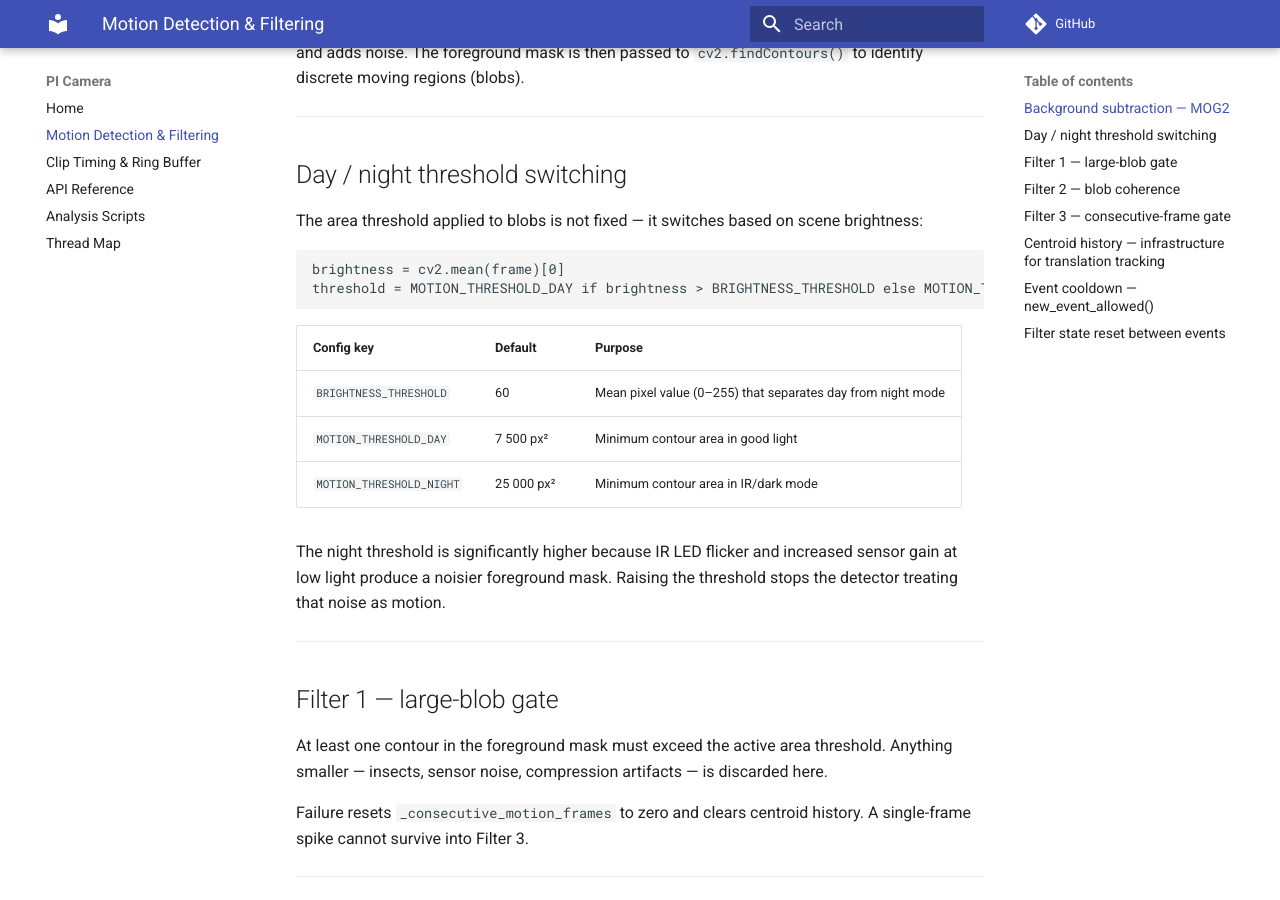
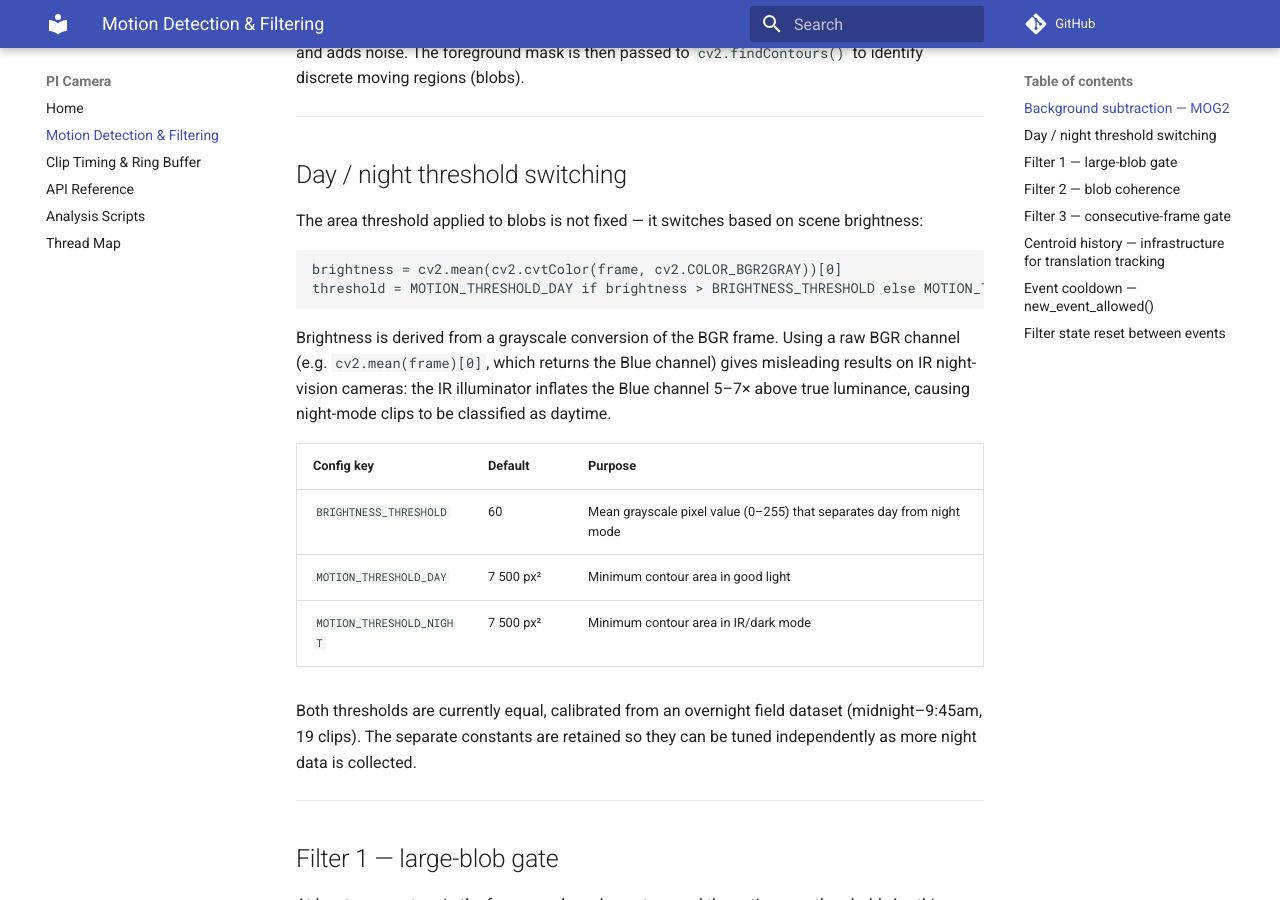
Before and after one commit to GeoffVanHornTest/Pi_Camera-1, an MkDocs documentation site: the page built from 04-docs/detection.md, in a window 1280 px wide and 900 px high, scrolled down 527 px. Built offline with MkDocs 1.6.1 and Material for MkDocs 9.7.7, drawn with Linux system fonts in a browser that asks for light colours; comment, search, counter and statistics services are not loaded.

Commit message:
docs: update documentation for feature/night-detection branch
- CHANGELOG: add entries for #60 (grayscale brightness), #19 (night
  threshold recalibration), #93 (persistent event log), and
  analyze_brightness_channels.py
- PROGRESS: branch, test count 76→85, remove closed #60/#19, add
  event_log.py and 05-logs/ to project structure
- detection.md: fix code snippet (cv2.mean BGR→grayscale) and table
  (MOTION_THRESHOLD_NIGHT 25000→7500); explain IR Blue channel inflation
- analysis.md: add analyze_brightness_channels entry
- api.md: add event_log module reference

Co-Authored-By: Claude Sonnet 4.6 <noreply@anthropic.com>

````diff
--- a/04-docs/detection.md
+++ b/04-docs/detection.md
@@ -22,17 +22,19 @@ Shadow detection is disabled — on an IR night-vision camera the shadow respons
 The area threshold applied to blobs is not fixed — it switches based on scene brightness:
 
 ```python
-brightness = cv2.mean(frame)[0]
+brightness = cv2.mean(cv2.cvtColor(frame, cv2.COLOR_BGR2GRAY))[0]
 threshold = MOTION_THRESHOLD_DAY if brightness > BRIGHTNESS_THRESHOLD else MOTION_THRESHOLD_NIGHT
 ```
 
+Brightness is derived from a grayscale conversion of the BGR frame. Using a raw BGR channel (e.g. `cv2.mean(frame)[0]`, which returns the Blue channel) gives misleading results on IR night-vision cameras: the IR illuminator inflates the Blue channel 5–7× above true luminance, causing night-mode clips to be classified as daytime.
+
 | Config key | Default | Purpose |
 |---|---|---|
-| `BRIGHTNESS_THRESHOLD` | 60 | Mean pixel value (0–255) that separates day from night mode |
+| `BRIGHTNESS_THRESHOLD` | 60 | Mean grayscale pixel value (0–255) that separates day from night mode |
 | `MOTION_THRESHOLD_DAY` | 7 500 px² | Minimum contour area in good light |
-| `MOTION_THRESHOLD_NIGHT` | 25 000 px² | Minimum contour area in IR/dark mode |
+| `MOTION_THRESHOLD_NIGHT` | 7 500 px² | Minimum contour area in IR/dark mode |
 
-The night threshold is significantly higher because IR LED flicker and increased sensor gain at low light produce a noisier foreground mask. Raising the threshold stops the detector treating that noise as motion.
+Both thresholds are currently equal, calibrated from an overnight field dataset (midnight–9:45am, 19 clips). The separate constants are retained so they can be tuned independently as more night data is collected.
 
 ---
 
````
Also changed, not shown: 04-docs/analysis.md (+4 -0 lines), 04-docs/api.md (+4 -0 lines), CHANGELOG.md (+6 -0 lines), PROGRESS.md (+11 -10 lines).
